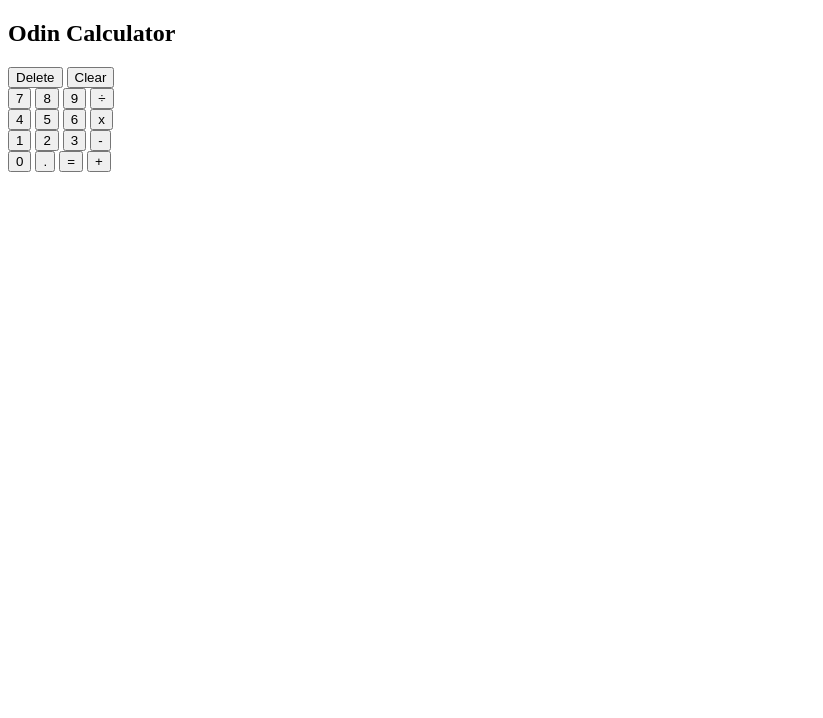
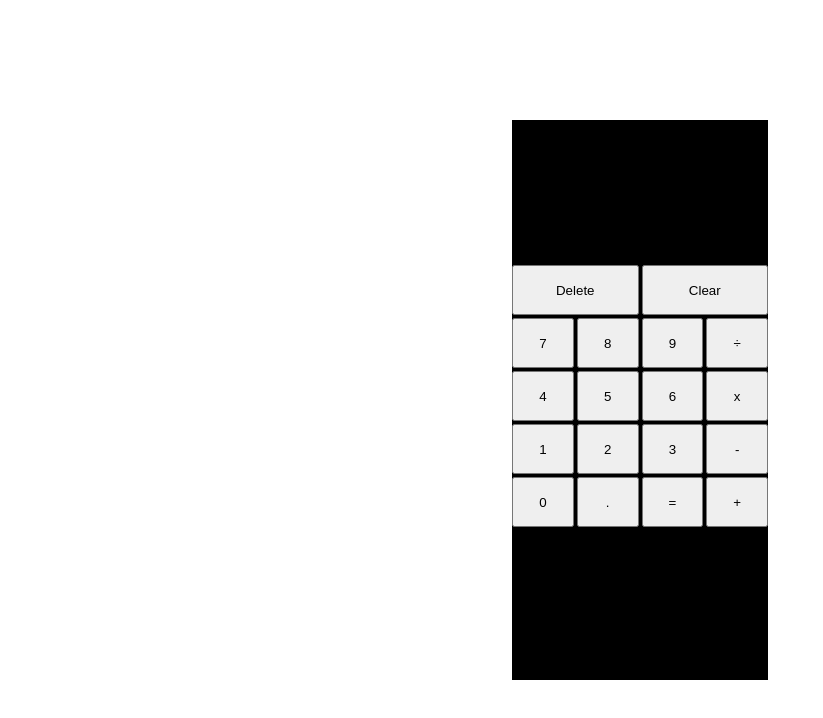
Before and after one commit to NenadN22/Calculator, a plain HTML site: page index.html in a window 1280 px wide. Shown: the whole page, without its empty margins (0-823 px from the left). Drawn offline with Linux system fonts and the light colour scheme.

Commit message:
Make some styling for buttons and main div

```diff
--- a/index.html
+++ b/index.html
@@ -7,7 +7,9 @@
     <title>Calculator</title>
 </head>
 <body>
-    <div><h2>Odin Calculator</h2></div>
+    <div class="calculator">
+    <div class="main-div">
+    <div><h4>Odin Calculator</h4></div>
     <div class="display">
 
     </div>
@@ -41,6 +43,8 @@
             <button>+</button>
         </div>
     </div>
+    </div>
+</div>
   <script src="script.js"></script>
 </body>
 </html>
--- a/style.css
+++ b/style.css
@@ -0,0 +1,41 @@
+body {
+    display: flex;
+    width: 100vw;
+    height: 100vh;
+    flex-direction: column;
+    justify-content: center;
+    align-items: center;
+    margin: 0;
+}
+.display {
+    width: 100%;
+    height: 10%;
+    border: 1px solid black;
+    box-sizing: border-box;
+    margin: 20px;
+}
+
+.main-div {
+    width: 20vw;
+    height: 70vh;
+    display: flex;
+    align-items: center;
+    justify-content: center;
+    flex-direction: column;
+    background-color: black;
+}
+button {
+    width: 100%;
+    height: 50px;
+}
+.numbers {
+    box-sizing: border-box;
+    width: 100%;
+    height: 100%;
+    margin: 3px;
+}
+.first-row,.second-row,.third-row,.last-row,.delete-clear{
+    display: flex;
+    gap: 3px;
+    margin-bottom: 3px;
+}
```
